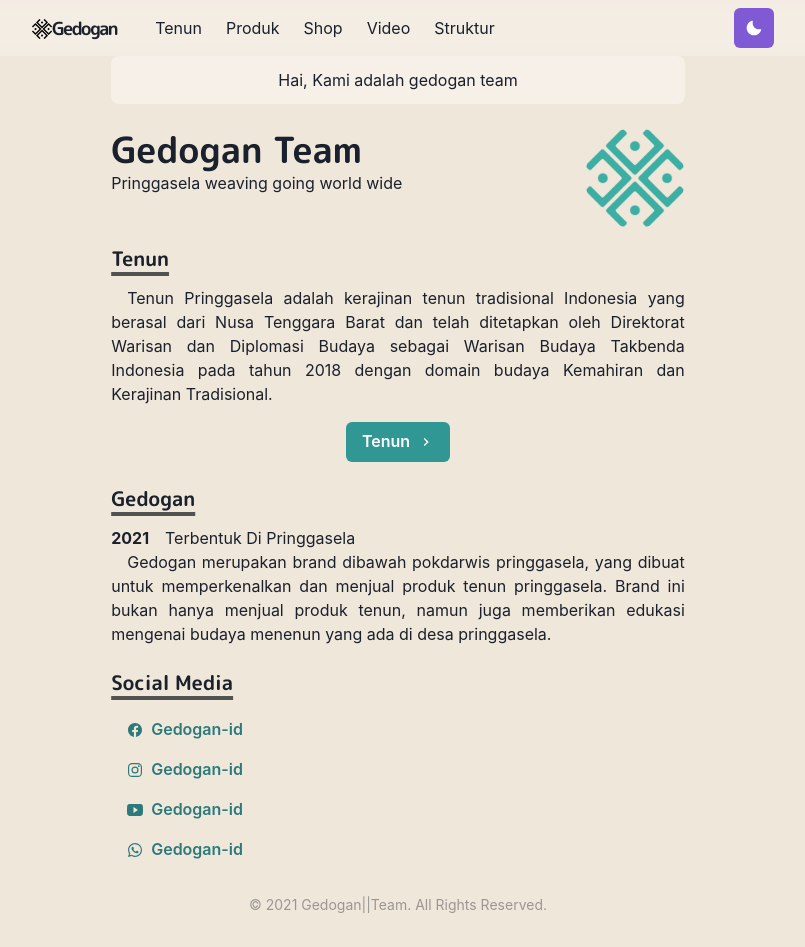
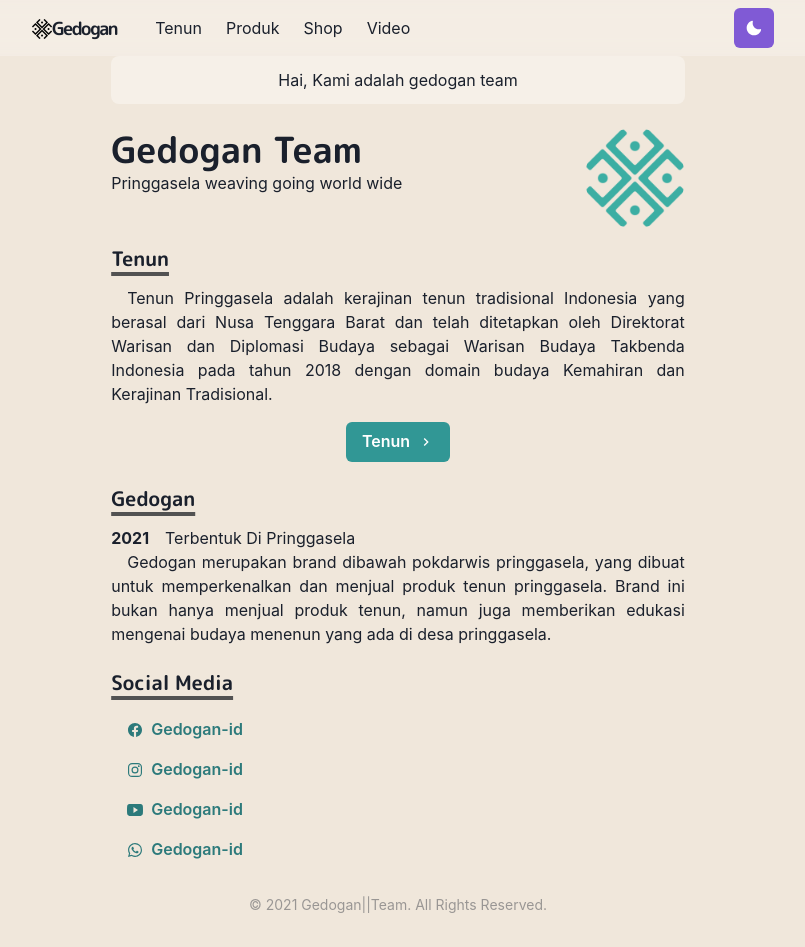
Before and after one commit to bugPirates/gedogan-id, a Next.js app: page / in a window 1280 px wide. Shown: the whole page, without its empty margins (242-1047 px from the left). Built offline with nearby package versions, Linux system fonts and the light colour scheme.

Commit message:
hapus struktur

```diff
--- a/components/navbar.js
+++ b/components/navbar.js
@@ -78,9 +78,6 @@ const Navbar = props => {
           <LinkItem href="/videos" path={path}>
             Video
           </LinkItem>
-          <LinkItem href="/struktur" path={path}>
-            Struktur
-          </LinkItem>
         </Stack>
 
         <Box flex={1} align="right">
@@ -106,9 +103,6 @@ const Navbar = props => {
                 <NextLink href="/shops">
                   <MenuItem as={Link}>Shop</MenuItem>
                 </NextLink>
-                <NextLink href="/struktur">
-                  <MenuItem as={Link}>Struktur</MenuItem>
-                </NextLink>
                 <NextLink href="/videos">
                   <MenuItem as={Link}>Video</MenuItem>
                 </NextLink>
```
Also changed, not shown: public/images/contents/Struktur.jpg (deleted).
